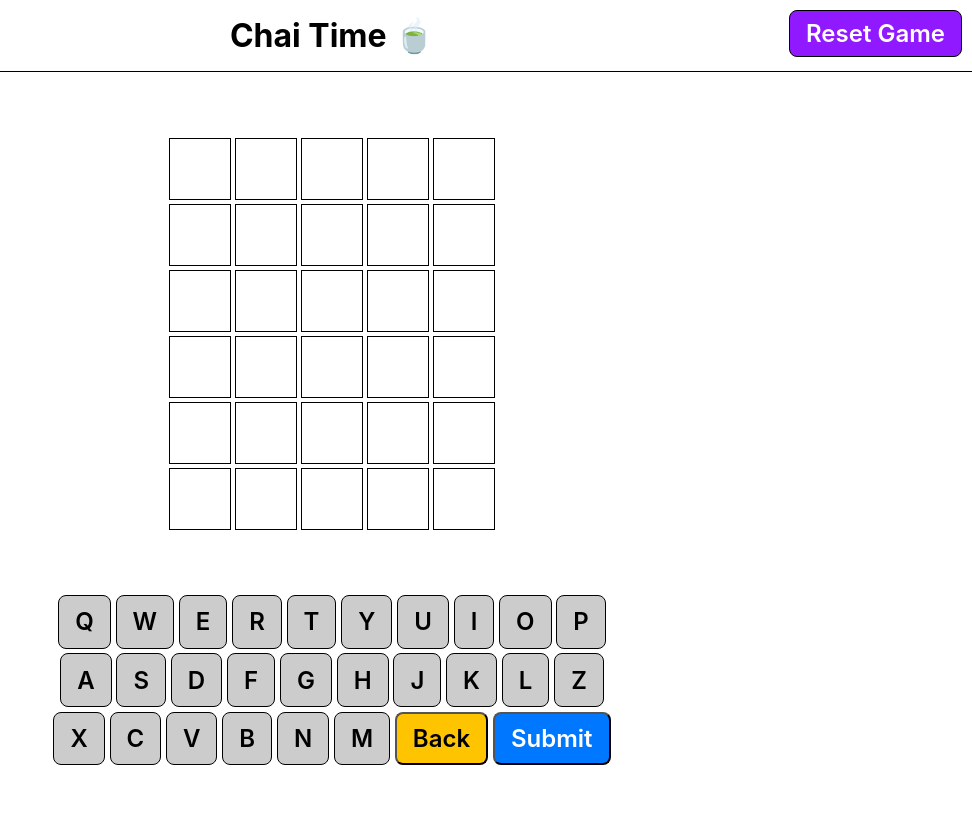
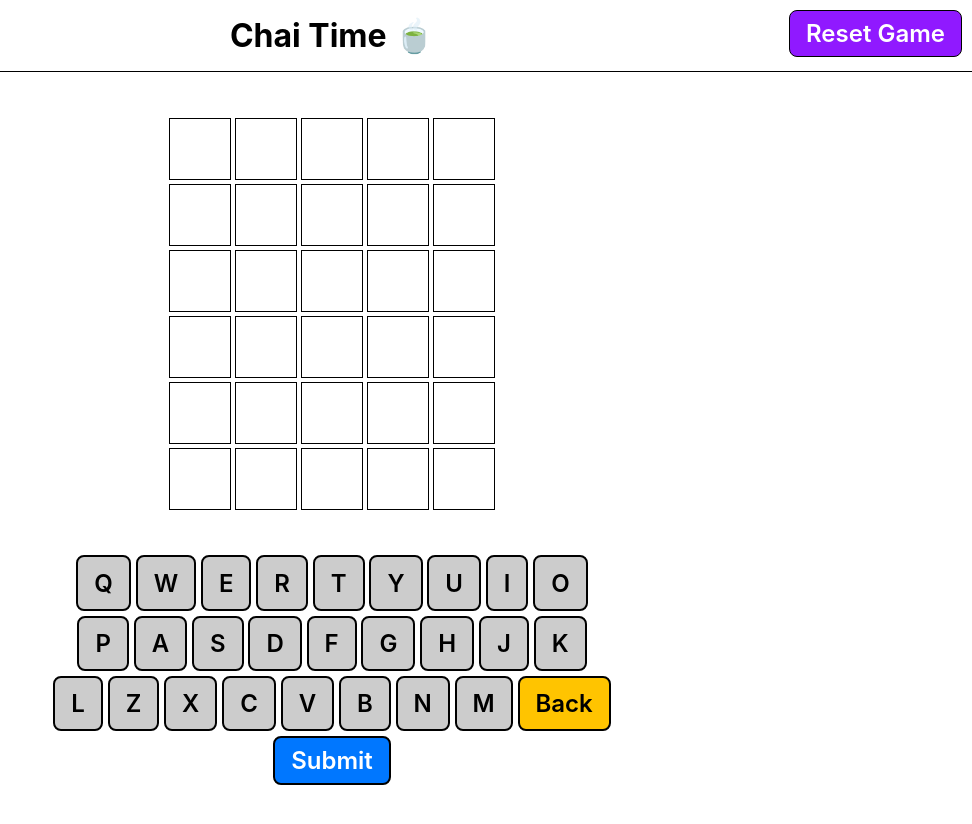
Before and after one commit to ohashioji/chai-time, a Next.js app: page / in a window 1280 px wide. Shown: the top 824 px of the page, without its empty margins (308-1280 px from the left). Built offline with nearby package versions, Linux system fonts and the light colour scheme; no server answers.

Commit message:
style changes

```diff
--- a/components/GameKey/GameKey.module.scss
+++ b/components/GameKey/GameKey.module.scss
@@ -15,7 +15,6 @@
 		width: 3rem;
 		height: 3rem;
 	}
-
 	&:active {
 		transform: scale(0.95);
 	}
@@ -28,9 +27,8 @@
 		color: black;
 	}
 	&--not-in-word {
-		background-color: rgb(146, 146, 146);
+		background-color: rgb(180, 180, 180);
 		color: white;
-
 	}
 	&--jump {
 		animation: jump 0.5s linear;
--- a/components/Key/Key.module.scss
+++ b/components/Key/Key.module.scss
@@ -2,22 +2,26 @@
 
 .key {
 	background-color: rgb(204, 204, 204);
-	border: 1px solid black;
+	border: 2px solid black;
 	display: flex;
 	justify-content: center;
 	align-items: center;
 	text-transform: capitalize;
 	color: black;
-	padding: 0.7rem 1rem ;
+	padding: 0.7rem 1rem;
 	font-size: 1.5rem;
 	font-weight: 600;
 	cursor: pointer;
 	border-radius: 0.5rem;
+	transition-duration: 0.2s;
 	@include mobile {
 		padding: 0.4rem 0.5rem;
 	}
 	&:active {
 		transform: scale(0.9);
+	}
+	&:hover {
+		opacity: 0.9;
 	}
 	&--disabled {
 		background-color: rgb(0, 0, 0);
--- a/components/KeyBoard/KeyBoard.module.scss
+++ b/components/KeyBoard/KeyBoard.module.scss
@@ -14,6 +14,7 @@
 		transition-duration: 0.2s;
 		font-size: 1.5rem;
 		font-weight: 600;
+		border: 2px solid black;
 		&:active {
 			transform: scale(0.9);
 		}
@@ -23,6 +24,7 @@
 	}
 	&__back {
 		cursor: pointer;
+		border: 2px solid black;
 		background-color: rgb(255, 196, 0);
 		color: black;
 		border-radius: 0.5rem;
```
